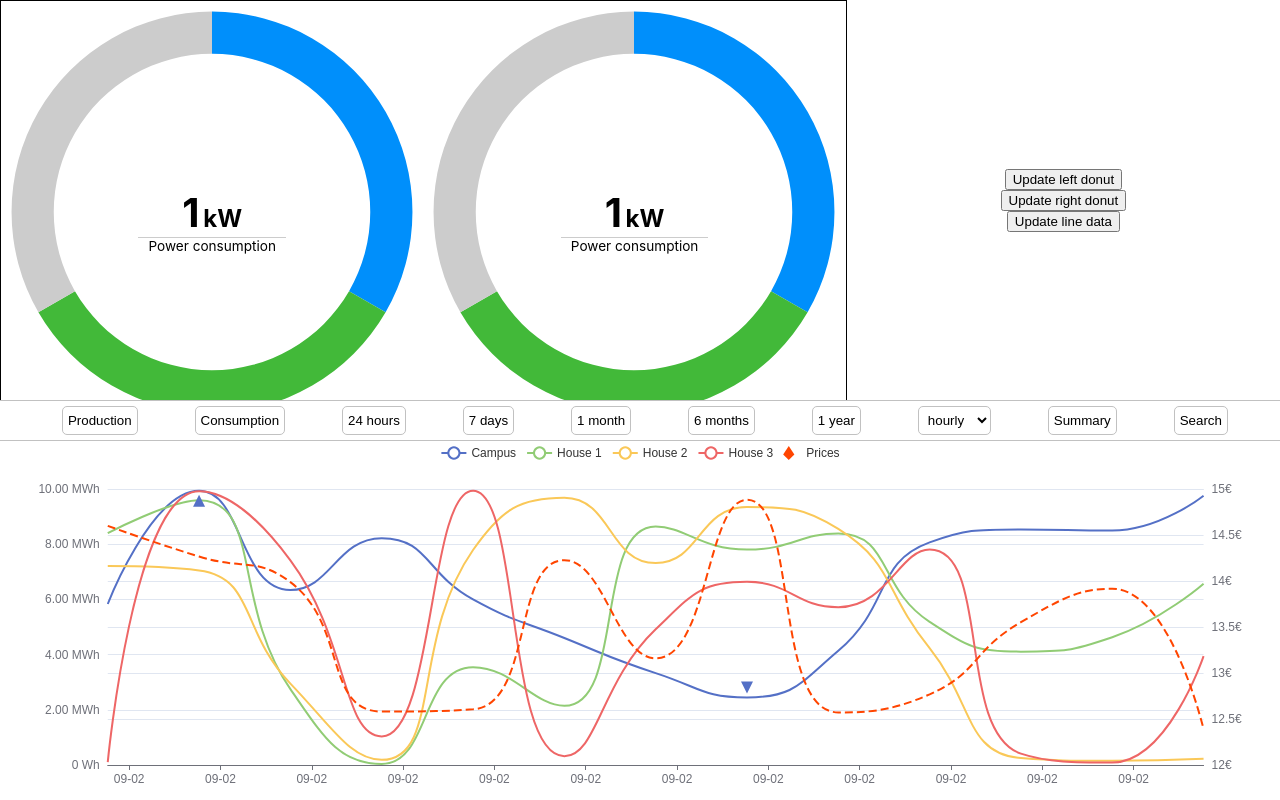
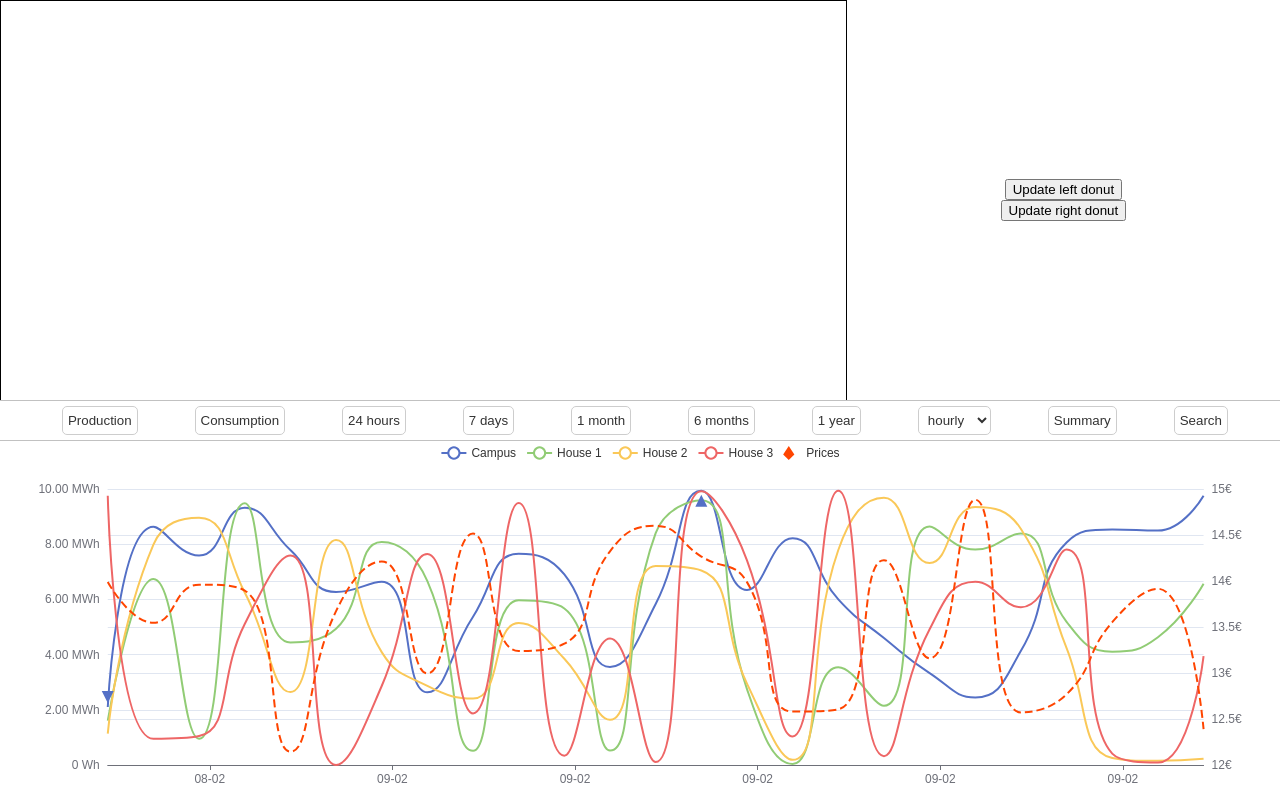
Before and after one commit to OskaruSenpai/testing, a React (Create React App) app: page / in a window 1280 px wide. Built offline with nearby package versions, Linux system fonts and the light colour scheme.

Commit message:
idk what i even did

```diff
--- a/src/App.js
+++ b/src/App.js
@@ -2,7 +2,7 @@ import EchartsDonut from './EchartsDonut';
 import EchartsLine from './MainChart/Chart';
 import './App.css';
 import { useState } from 'react';
-import { randomValueBetween, getBackEndData } from './FakeData';
+import { randomValueBetween } from './FakeData';
 
 export const getDistinctColor = (colorNum, colors) => {
 	return `hsl(${
@@ -17,8 +17,8 @@ function App() {
 		<>
 			<section>
 				<div id="donuts-container">
-					<EchartsDonut data={data3} unit="kW" desc="Power consumption" />
-					<EchartsDonut data={data4} unit="kW" desc="Power consumption" />
+					{/* <EchartsDonut data={data3} unit="kW" desc="Power consumption" />
+					<EchartsDonut data={data4} unit="kW" desc="Power consumption" /> */}
 				</div>
 				<div id="misc-info">
 					<button
@@ -35,12 +35,10 @@ function App() {
 					>
 						Update right donut
 					</button>
-					<button onClick={() => {}}>Update line data</button>
 				</div>
 			</section>
 			<section>
 				<EchartsLine />
-				{/* <VictoryLine data={lineData} startDate={dateStart} endDate={dateEnd} /> */}
 			</section>
 		</>
 	);
--- a/src/MainChart/Chart.css
+++ b/src/MainChart/Chart.css
@@ -20,10 +20,11 @@
 	border: 1px solid #c1c1c1;
 	padding: 5px;
 	background: none;
+	opacity: 0.8;
 }
 
 #options-bar *:hover {
-	background-color: red;
+	opacity: 1;
 }
 
 #options-bar *.active {
@@ -45,6 +46,8 @@
 
 #chart {
 	height: 100%;
+	width: 100%;
+	overflow: hidden;
 	display: grid;
 	grid-template-columns: 1fr min-content;
 	grid-template-rows: 1fr;
--- a/src/MainChart/Chart.jsx
+++ b/src/MainChart/Chart.jsx
@@ -55,7 +55,7 @@ function LineChart(props) {
 			currentResolution,
 			renderNewData,
 		);
-	}, [startDate, endDate]);
+	}, [startDate, endDate, currentResolution]);
 
 	// Guard clause for empty data
 	if (data === undefined)
@@ -74,7 +74,14 @@ function LineChart(props) {
 			onTouchEnd={(e) => touchHandler}
 		>
 			<OptionsBar
-				buttonActions={{ showSummary, setResolution, setEndDate, setStartDate }}
+				buttonActions={{
+					showSummary,
+					setResolution,
+					setEndDate,
+					setStartDate,
+					updateData,
+					renderNewData,
+				}}
 				currentValues={{
 					summaryVisible,
 					startDate,
@@ -86,7 +93,11 @@ function LineChart(props) {
 				<Chart
 					option={options}
 					opts={{ renderer: 'svg' }}
-					style={{ height: '100%', width: '100%' }}
+					lazyUpdate={true}
+					style={{
+						height: '100%',
+						width: '100%',
+					}}
 				/>
 				{summaryVisible && (
 					<SummaryBlock
--- a/src/MainChart/OptionsBar.jsx
+++ b/src/MainChart/OptionsBar.jsx
@@ -4,7 +4,14 @@ import { tagType, possibleResolutions, predefinedSections } from '../FakeData';
 export default function OptionsBar(props) {
 	const {
 		currentValues: { summaryVisible, startDate, endDate, currentResolution },
-		buttonActions: { showSummary, setResolution, setStartDate, setEndDate },
+		buttonActions: {
+			showSummary,
+			setResolution,
+			setStartDate,
+			setEndDate,
+			updateData,
+			renderNewData,
+		},
 	} = props;
 	const { production, consumption } = tagType;
 	return (
@@ -31,7 +38,7 @@ export default function OptionsBar(props) {
 			<select
 				value={currentResolution}
 				onChange={({ target: { value: v } }) => {
-					setResolution(v);
+					setResolution(parseInt(v));
 				}}
 			>
 				{Object.entries(possibleResolutions)
@@ -49,7 +56,18 @@ export default function OptionsBar(props) {
 			>
 				Summary
 			</button>
-			<button>Search</button>
+			<button
+				onClick={() => {
+					updateData(
+						startDate.getTime(),
+						endDate.getTime(),
+						currentResolution,
+						renderNewData,
+					);
+				}}
+			>
+				Search
+			</button>
 		</div>
 	);
 }
--- a/src/MainChart/OptionsTemplate.js
+++ b/src/MainChart/OptionsTemplate.js
@@ -150,9 +150,10 @@ export function getOptionsTemplate(currentResolution, startDate, endDate) {
 			{
 				type: 'inside',
 				realtime: true,
-				start: 50,
+				xAxisIndex: 0,
+				// start: 50,
 				end: 100,
-				minValueSPan: 604800000,
+				minValueSpan: currentResolution * 7,
 			},
 		],
 		useUTC: true,
```
